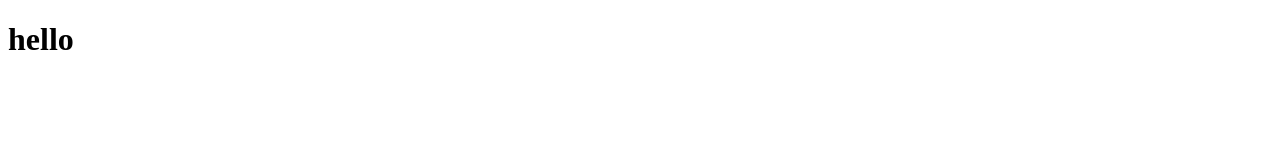
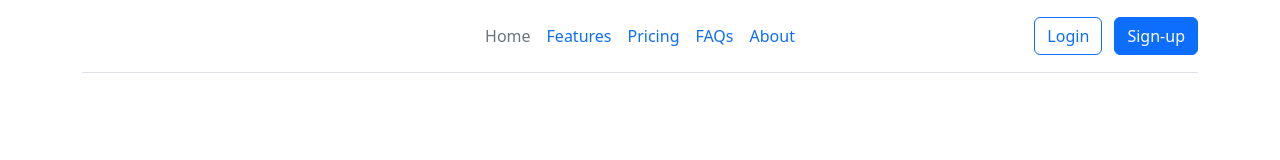
Before and after one commit to OscarPPP08/Strona-Dyspozytora, a website: page index.html in a window 1280 px wide. Drawn offline with nearby package versions, Linux system fonts and the light colour scheme.

Commit message:
Bootstrap Implementation and testing

```diff
--- a/index.html
+++ b/index.html
@@ -7,10 +7,34 @@
   -->
   <head>
     <meta http-equiv="Content-Type" content="text/html; charset=UTF-8" />
+    <meta name="viewport" content="width=device-width, initial-scale=1">
     <title>Apache2 Ubuntu Default Page: It works</title>
+    <link href="https://cdn.jsdelivr.net/npm/bootstrap@5.3.8/dist/css/bootstrap.min.css" rel="stylesheet" integrity="sha384-sRIl4kxILFvY47J16cr9ZwB07vP4J8+LH7qKQnuqkuIAvNWLzeN8tE5YBujZqJLB" crossorigin="anonymous">
   </head>
 
   <body>
-    <h1>hello</h1>
+    <script src="https://cdn.jsdelivr.net/npm/bootstrap@5.3.8/dist/js/bootstrap.bundle.min.js" integrity="sha384-FKyoEForCGlyvwx9Hj09JcYn3nv7wiPVlz7YYwJrWVcXK/BmnVDxM+D2scQbITxI" crossorigin="anonymous"></script>
+    <div class="container">
+       <header class="d-flex flex-wrap align-items-center justify-content-center justify-content-md-between py-3 mb-4 border-bottom">
+         <div class="col-md-3 mb-2 mb-md-0">
+           <a href="/" class="d-inline-flex link-body-emphasis text-decoration-none">
+             <svg class="bi" width="40" height="32" role="img" aria-label="Bootstrap">
+              <use xlink:href="#bootstrap"></use>
+            </svg>
+          </a>
+        </div>
+        <ul class="nav col-12 col-md-auto mb-2 justify-content-center mb-md-0">
+          <li><a href="#" class="nav-link px-2 link-secondary">Home</a></li>
+          <li><a href="#" class="nav-link px-2">Features</a></li>
+          <li><a href="#" class="nav-link px-2">Pricing</a></li>
+          <li><a href="#" class="nav-link px-2">FAQs</a></li>
+          <li><a href="#" class="nav-link px-2">About</a></li>
+        </ul>
+            <div class="col-md-3 text-end">
+              <button type="button" class="btn btn-outline-primary me-2">Login</button>
+              <button type="button" class="btn btn-primary">Sign-up</button>
+            </div>
+        </header>
+      </div>
   </body>
 </html>
--- /dev/null
+++ b/package.json
@@ -0,0 +1,5 @@
+{
+  "dependencies": {
+    "bootstrap": "^5.3.8"
+  }
+}
```
Also changed, not shown: 1 other file.
